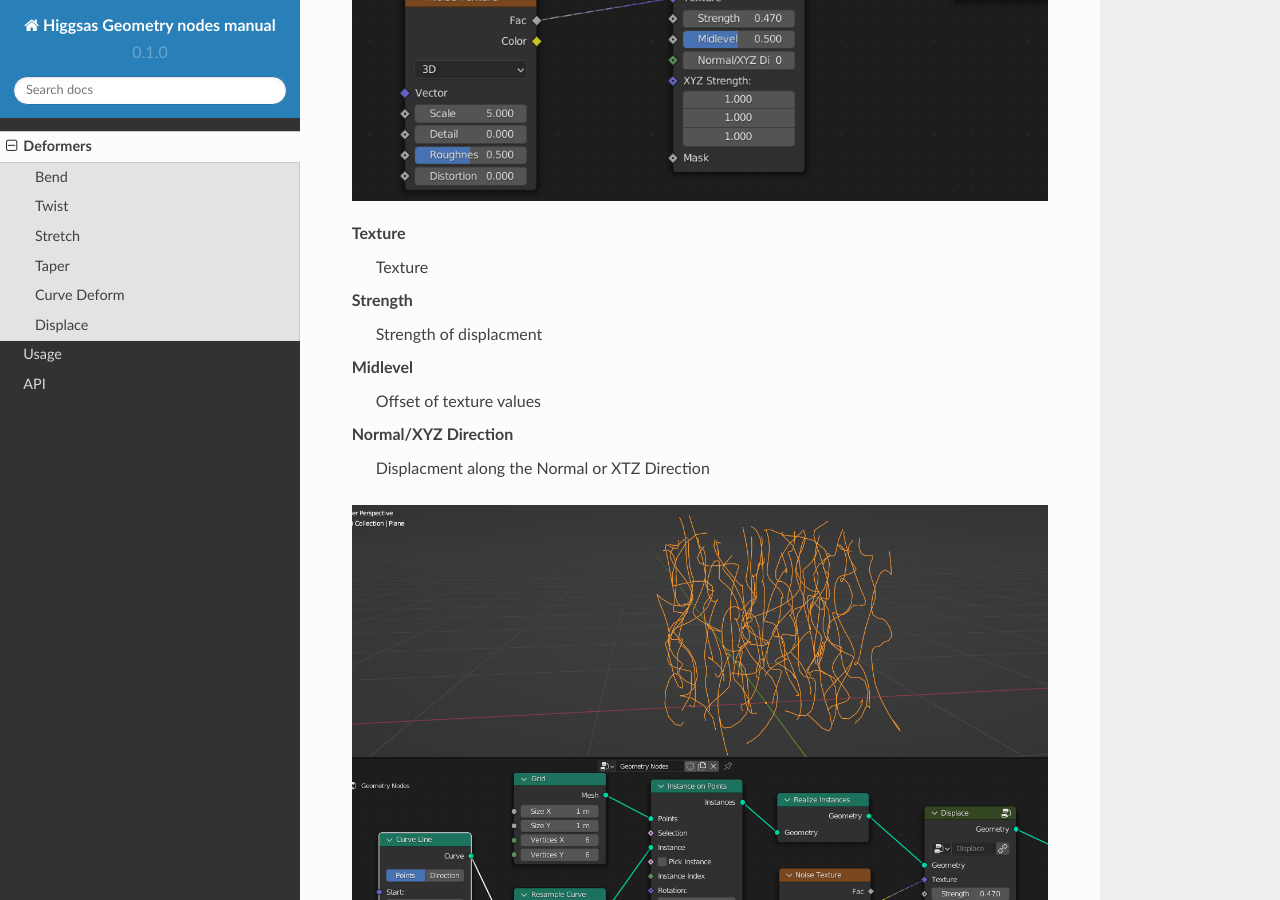
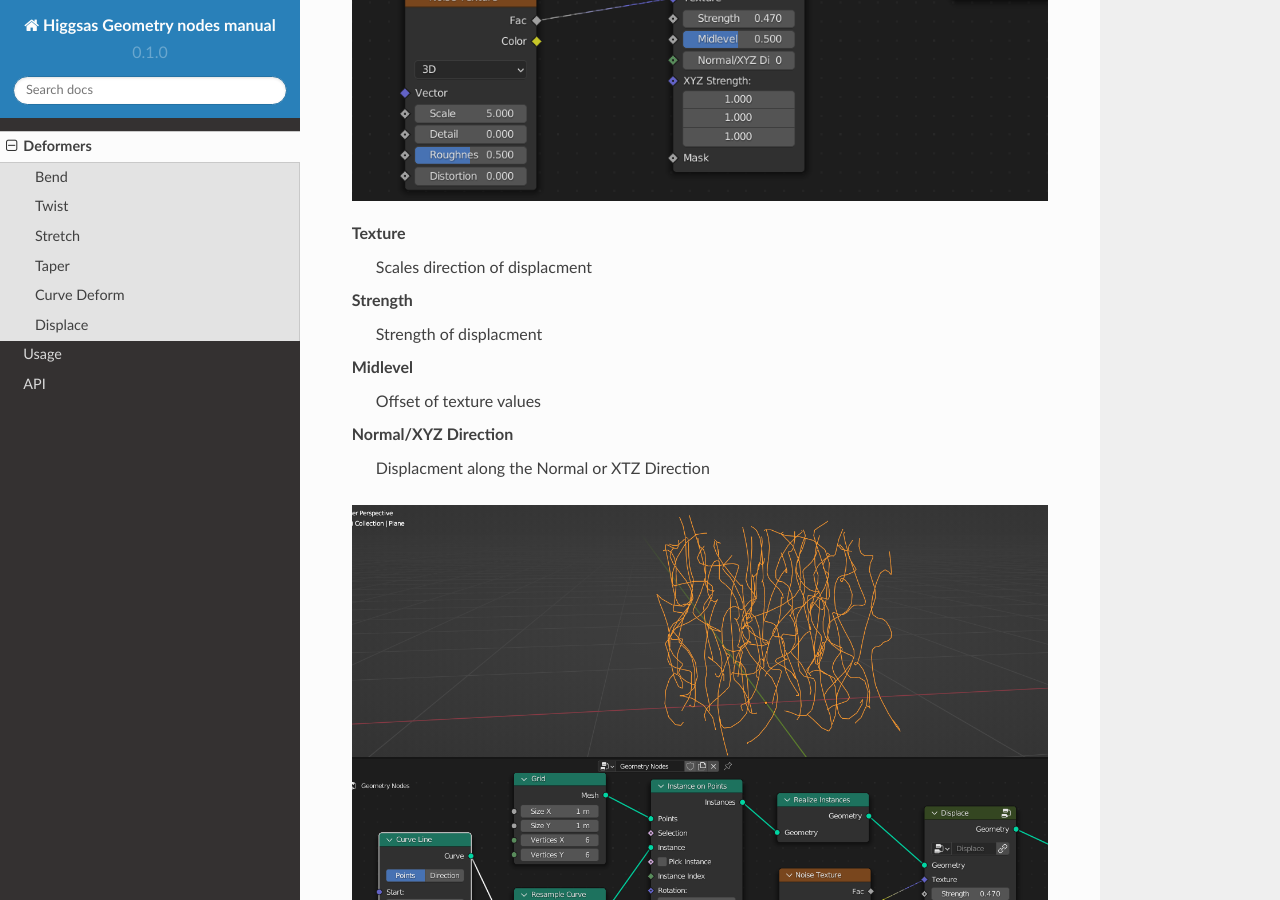
Before and after one commit to higgsas/higgsas_geo_nodes_manual, a Sphinx documentation site: the page built from docs/deformers.rst, in a window 1280 px wide and 900 px high, scrolled down 13755 px. Built offline with Sphinx 7.4.7 and the Read the Docs theme 2.0.0, drawn with Linux system fonts in a browser that asks for light colours.

Commit message:
Update deformers.rst

```diff
--- a/docs/deformers.rst
+++ b/docs/deformers.rst
@@ -181,7 +181,7 @@ Displaces geometry along Normal or XYZ directions
 .. image:: images/displace.PNG
 
 Texture
-  Texture
+  Scales direction of displacment
 
 Strength
   Strength of displacment
```
